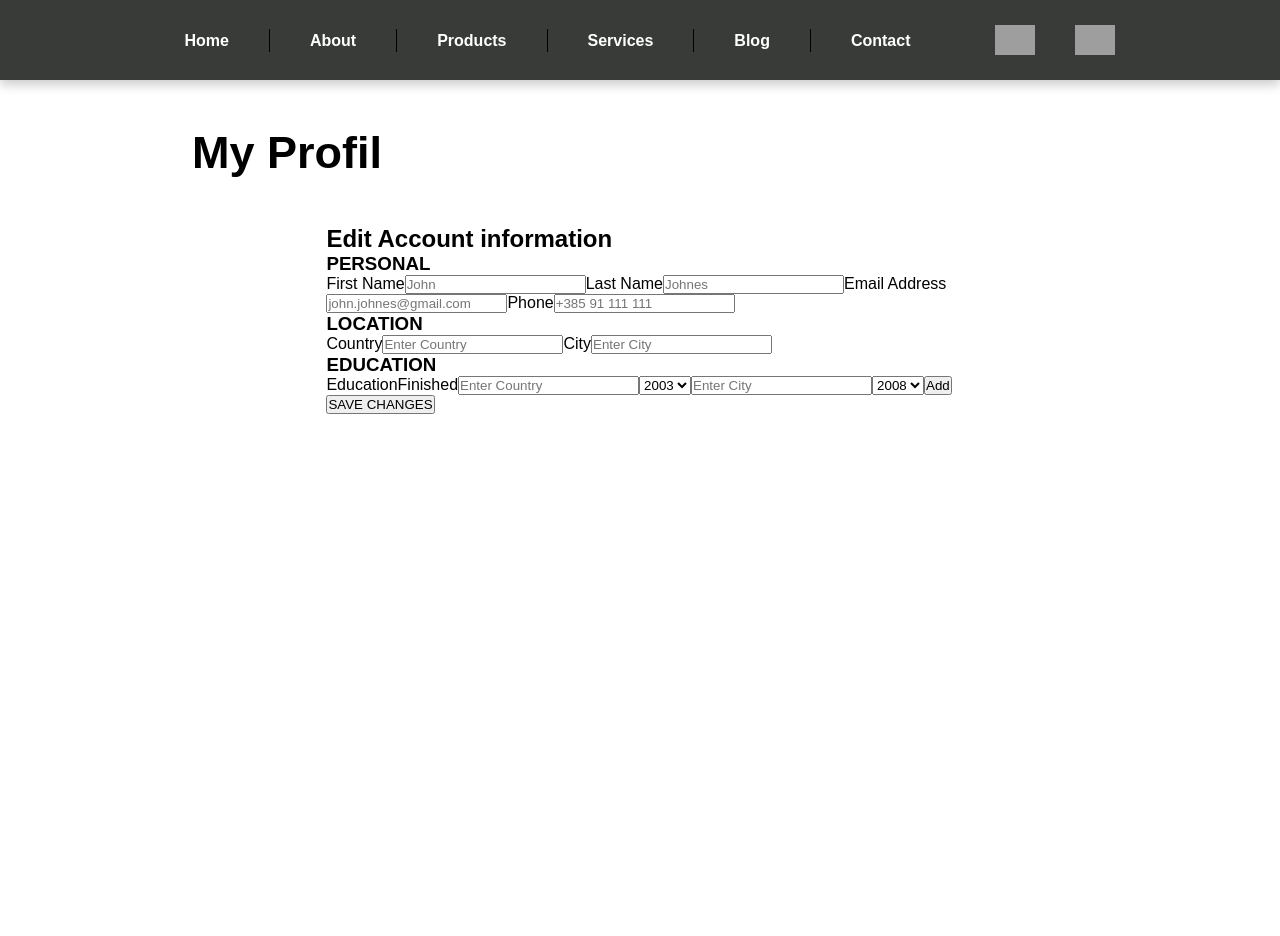
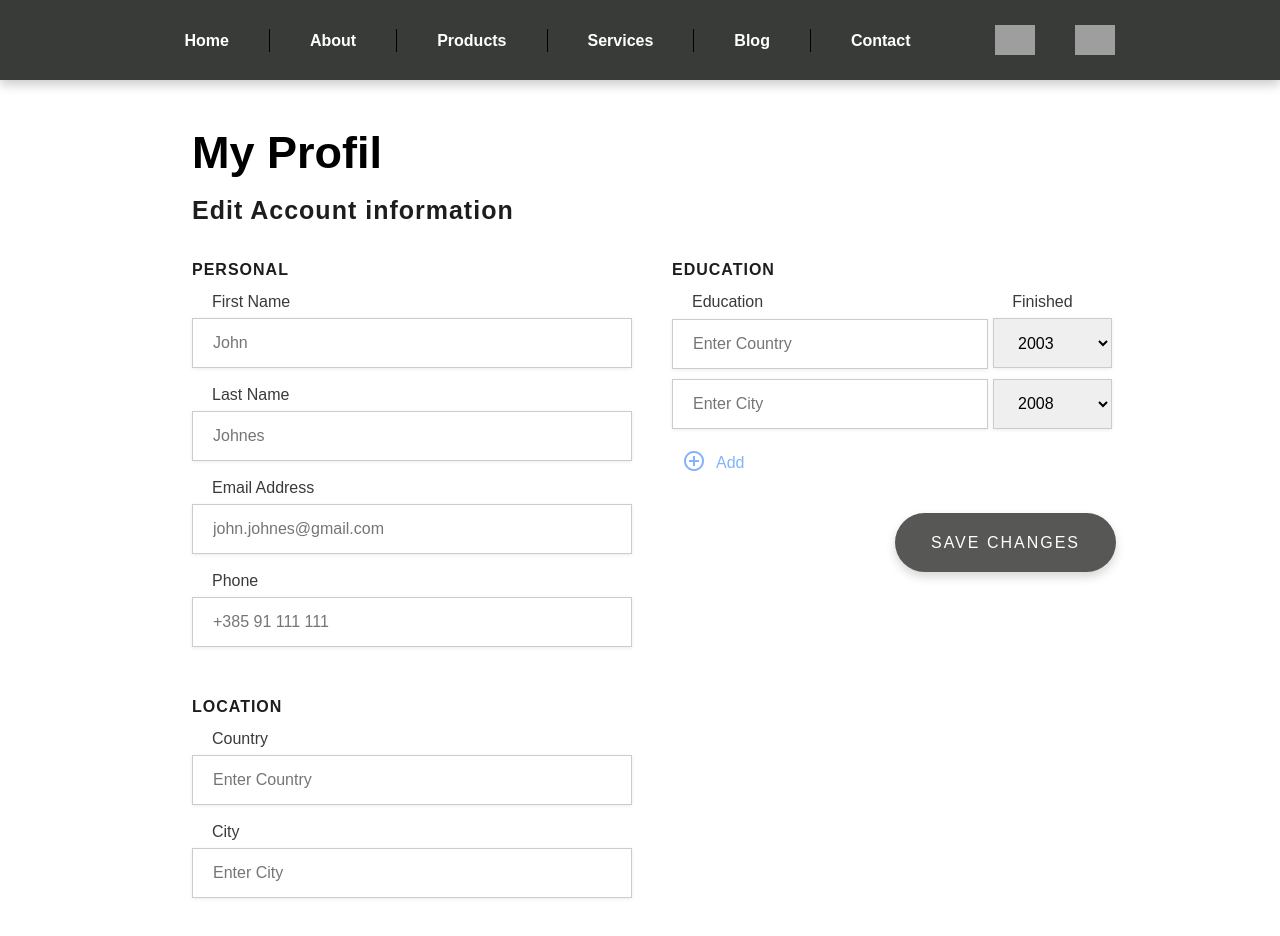
Before and after one commit to ivan988x/vueZadatak, a Vue app: page / in a window 1280 px wide. Shown: the top 936 px of the page. Before the commit the page ends 800 px from the top, so only its background shows below. Built offline with nearby package versions, Linux system fonts and the light colour scheme; grey boxes are pictures that could not be loaded.

Commit message:
pri kraju

```diff
--- a/package.json
+++ b/package.json
@@ -8,6 +8,7 @@
     "lint": "vue-cli-service lint"
   },
   "dependencies": {
+    "axios": "^0.19.2",
     "core-js": "^3.6.5",
     "vue": "^2.6.11"
   },
--- a/public/index.html
+++ b/public/index.html
@@ -5,6 +5,7 @@
     <meta http-equiv="X-UA-Compatible" content="IE=edge">
     <meta name="viewport" content="width=device-width,initial-scale=1.0">
     <link rel="icon" href="<%= BASE_URL %>favicon.ico">
+    <script src="https://unpkg.com/axios/dist/axios.min.js"></script>
     <title><%= htmlWebpackPlugin.options.title %></title>
   </head>
   <body>
--- a/src/App.vue
+++ b/src/App.vue
@@ -35,10 +35,4 @@ export default {
   margin: 0 auto;
   padding-bottom: 40px;
 }
-.container h1 {
-  font-weight: bold;
-  font-size: 45px;
-  line-height: 25px;
-  margin: 60px 0;
-}
 </style>
--- a/src/components/PrvaStranica.vue
+++ b/src/components/PrvaStranica.vue
@@ -1,9 +1,12 @@
 <template>
   <div class="container">
     <h1>My Profil</h1>
-    <div class="container">
+    <div class="miniContainer">
       <h2>Edit Account information</h2>
-      <div>
+    </div>
+
+    <div class="container2">
+      <div class="left">
         <h3>PERSONAL</h3>
         <label for>First Name</label>
         <input type="text" placeholder="John" />
@@ -21,10 +24,10 @@
         <input type="text" placeholder="Enter City" />
       </div>
 
-      <div>
+      <div class="right">
         <h3>EDUCATION</h3>
-        <label for>Education</label>
-        <label for>Finished</label>
+        <label class="education" for>Education</label>
+        <label class="finished" for>Finished</label>
         <input type="text" placeholder="Enter Country" />
         <select name="year" id="year">
           <option value="2003">2003</option>
@@ -35,16 +38,176 @@
           <option value="2003">2008</option>
         </select>
 
-        <button>Add</button>
-        <button>SAVE CHANGES</button>
+        <div class="add">
+          <img class="add-icon" src="img/icon.png" />
+          <a class="add-link">Add</a>
+        </div>
+
+        <button class="save" v-on:click="save()">SAVE CHANGES</button>
       </div>
     </div>
   </div>
 </template>
 
 <script>
-export default {};
+export default {
+  methods: {
+    save: function() {
+      alert("message");
+      const axios = require("axios");
+      axios
+        .get("https://factory.hr/api/test.php", {
+          params: {
+            // Trebam još pokupiti vrijednosti iz inputa, kreirati objekt i ovdje ga poslati
+            ID: 12345,
+          },
+        })
+        .then(function(response) {
+          console.log(response);
+          // Ovdje se dohvaćaju vraćeni podaci
+        })
+        .catch(function(error) {
+          console.log(error);
+        });
+    },
+  },
+};
 </script>
 
-<style>
+<style scoped>
+.container2 {
+  display: flex;
+  justify-content: center;
+
+  width: 924px;
+  margin: 0 auto;
+}
+
+.miniContainer {
+  width: 924px;
+  margin: 0 auto;
+}
+
+h1 {
+  font-weight: bold;
+  font-size: 45px;
+  line-height: 25px;
+  margin-top: 60px;
+  margin-bottom: 30px;
+}
+
+h2 {
+  font-size: 25px;
+  line-height: 30px;
+  letter-spacing: 1px;
+  color: #1d1d1d;
+}
+
+h3 {
+  font-size: 16px;
+  line-height: 30px;
+  letter-spacing: 1px;
+  color: #1d1d1d;
+
+  margin-bottom: 5px;
+  margin-top: 30px;
+}
+
+label {
+  font-size: 16px;
+  line-height: 23px;
+  color: #383b37;
+
+  display: block;
+  margin-left: 20px;
+  margin-bottom: 5px;
+}
+
+input {
+  border: 1px solid #cccccc;
+  box-sizing: border-box;
+  box-shadow: 0px 1px 4px rgba(0, 0, 0, 0.08);
+
+  width: 440px;
+  height: 50px;
+
+  font-size: 16px;
+  padding-left: 20px;
+  margin-bottom: 15px;
+}
+input:hover {
+  box-shadow: 0px 5px 20px #c4c4c4;
+}
+
+.left {
+  margin-right: 40px;
+}
+
+.right label {
+  display: inline-block;
+}
+.finished {
+  margin-left: 249px;
+}
+.right input {
+  width: 316px;
+  margin-bottom: 10px;
+  margin-right: 5px;
+}
+
+select {
+  width: 119px;
+  height: 50px;
+
+  border: 1px solid #cccccc;
+  box-sizing: border-box;
+  box-shadow: 0px 1px 4px rgba(0, 0, 0, 0.08);
+
+  font-size: 16px;
+  display: inline-block;
+  padding-left: 20px;
+}
+select:hover {
+  box-shadow: 0px 5px 20px #c4c4c4;
+}
+
+.add {
+  display: flex;
+  justify-content: flex-start;
+
+  padding: 12px;
+  height: 44px;
+
+  margin-bottom: 30px;
+}
+
+.add-link {
+  font-weight: normal;
+  font-size: 16px;
+  line-height: 23px;
+  color: #85b2ff;
+  margin-left: 12px;
+}
+
+.save {
+  float: right;
+
+  background: #575756;
+  border-radius: 30px;
+  width: 221px;
+  height: 59px;
+
+  font-size: 16px;
+  line-height: 23px;
+  text-align: center;
+  letter-spacing: 2px;
+  color: #ffffff;
+  border: none;
+  outline: none;
+  box-shadow: 0px 5px 10px rgba(56, 59, 55, 0.2);
+}
+
+.save:hover {
+  cursor: pointer;
+}
 </style>
```
Also changed, not shown: public/img/icon.png (added), 1 other file (tests, documents, lock files or other folders).
